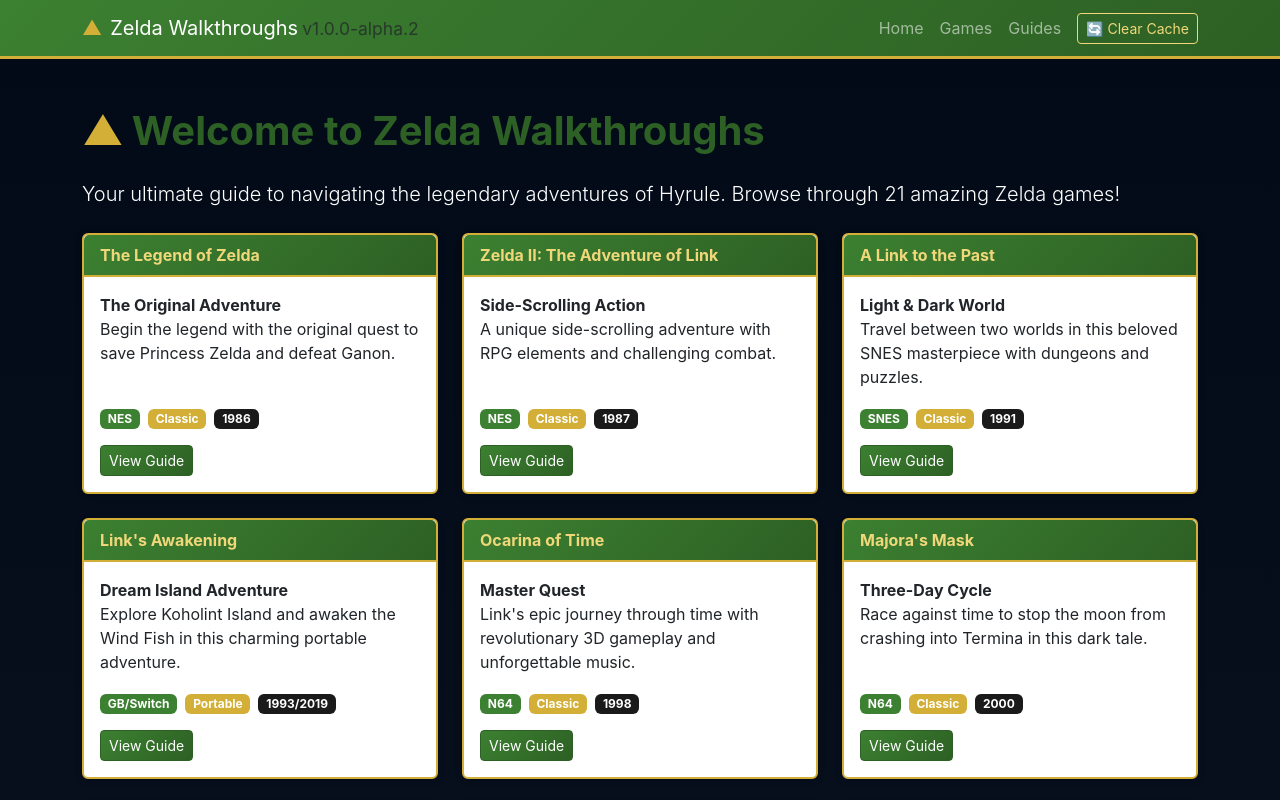
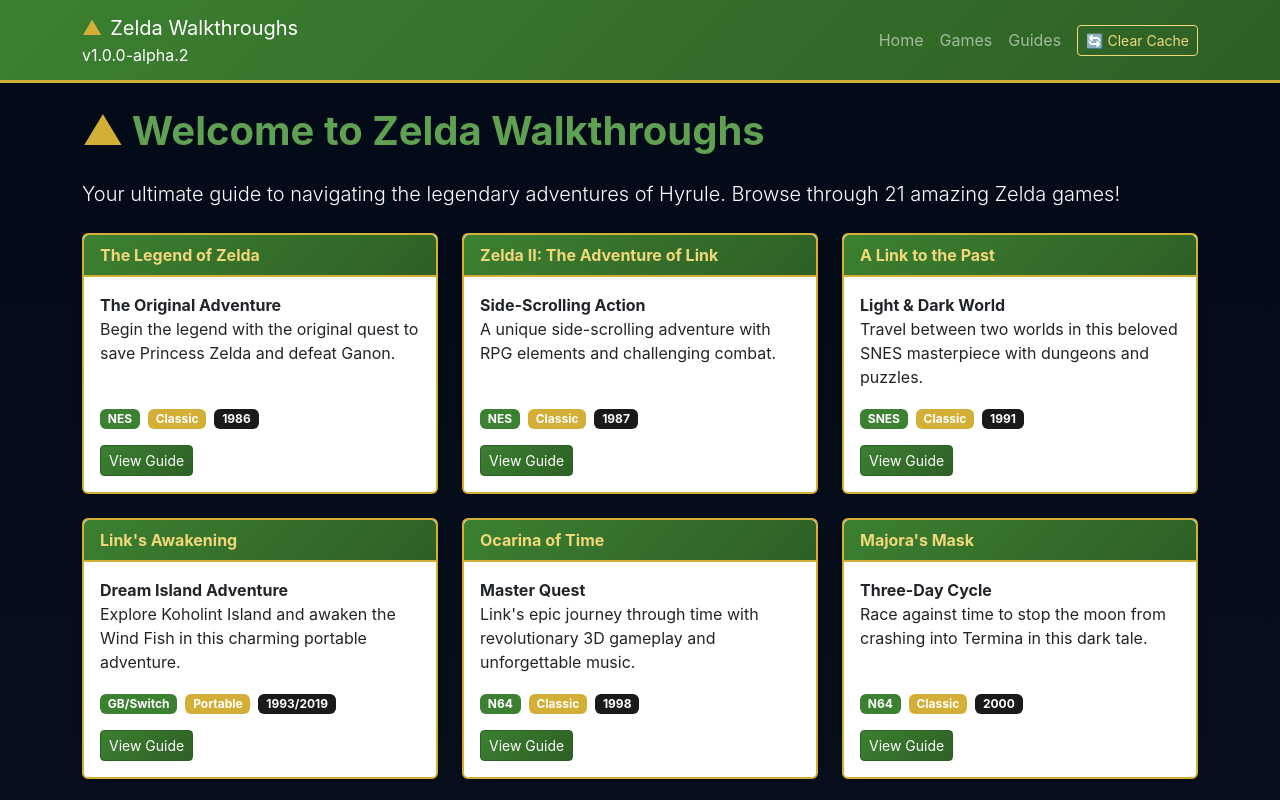
Before and after one commit to tamb/zelda-walkthroughs, a React (Vite) app: page / in a window 1280 px wide. Shown: the top 800 px of the page. Built offline with nearby package versions, Linux system fonts and the light colour scheme.

Commit message:
color fixes

```diff
--- a/package.json
+++ b/package.json
@@ -1,6 +1,6 @@
 {
   "name": "zelda-walkthroughs",
-  "version": "1.0.0-alpha.2",
+  "version": "1.0.0-alpha.3",
   "private": true,
   "type": "module",
   "scripts": {
--- a/src/components/Guide/Guide.tsx
+++ b/src/components/Guide/Guide.tsx
@@ -243,7 +243,7 @@
 
   return (
     <div className="guide-content">
-      <Container className="py-4">
+      <Container>
         <div className="d-flex justify-content-between align-items-center mb-4">
           <h1 className="triforce-accent mb-0">{gameTitle} Walkthrough</h1>
           <Badge bg="primary" className="fs-6">
--- a/src/components/Navbar/Navbar.tsx
+++ b/src/components/Navbar/Navbar.tsx
@@ -30,9 +30,13 @@
   return (
     <BSNavbar variant="dark" expand="lg" className="mb-4">
       <Container>
-        <BSNavbar.Brand as={Link} to="/" className="triforce-accent">
-          Zelda Walkthroughs
-          <small className="text-muted ms-1">{getVersionInfo().display}</small>
+        <BSNavbar.Brand as={Link} to="/">
+          <div className="d-flex flex-column">
+            <span className="triforce-accent">Zelda Walkthroughs</span>
+            <small className="fs-6">
+              {getVersionInfo().display}
+            </small>
+          </div>
         </BSNavbar.Brand>
         <BSNavbar.Toggle aria-controls={navbarId} />
         <BSNavbar.Collapse id={navbarId}>
--- a/src/pages/GamePage/GamePage.tsx
+++ b/src/pages/GamePage/GamePage.tsx
@@ -32,7 +32,7 @@
   if (isWindWaker) {
     return (
       <>
-        <Container className="py-4">
+        <Container>
           <Breadcrumb>
             <Breadcrumb.Item linkAs={Link} linkProps={{ to: '/' }}>
               Home
@@ -46,7 +46,7 @@
   }
 
   return (
-    <Container className="py-4">
+    <Container>
       <Breadcrumb>
         <Breadcrumb.Item linkAs={Link} linkProps={{ to: '/' }}>
           Home
--- a/src/pages/HomePage/HomePage.tsx
+++ b/src/pages/HomePage/HomePage.tsx
@@ -5,7 +5,7 @@
 
 export const HomePage = () => {
   return (
-    <Container className="py-4">
+    <Container>
       <Header gameCount={zeldaGames.length} />
       <GameGrid games={zeldaGames} />
     </Container>
--- a/src/zelda-theme.scss
+++ b/src/zelda-theme.scss
@@ -62,8 +62,13 @@
   border-bottom: 2px solid $zelda-gold;
 }
 
-h1, h2, h3, h4, h5, h6 {
-  color: $zelda-dark-green;
+h1,
+h2,
+h3,
+h4,
+h5,
+h6 {
+  color: $zelda-light-green;
   font-weight: bold;
 }
 
@@ -101,25 +106,26 @@
 .breadcrumb {
   background-color: transparent;
   padding: 0.75rem 0;
+  margin-bottom: 0;
 
   .breadcrumb-item {
     a {
-      color: $zelda-green;
+      color: $zelda-light-green;
       text-decoration: none;
       font-weight: 500;
 
       &:hover {
-        color: $zelda-dark-green;
+        color: $zelda-light-green;
         text-decoration: underline;
       }
     }
 
     &.active {
-      color: $zelda-dark-green;
+      color: $zelda-light-green;
       font-weight: 600;
     }
 
-    + .breadcrumb-item::before {
+    +.breadcrumb-item::before {
       color: $zelda-gold;
       content: "▶";
       font-size: 0.7em;
```
